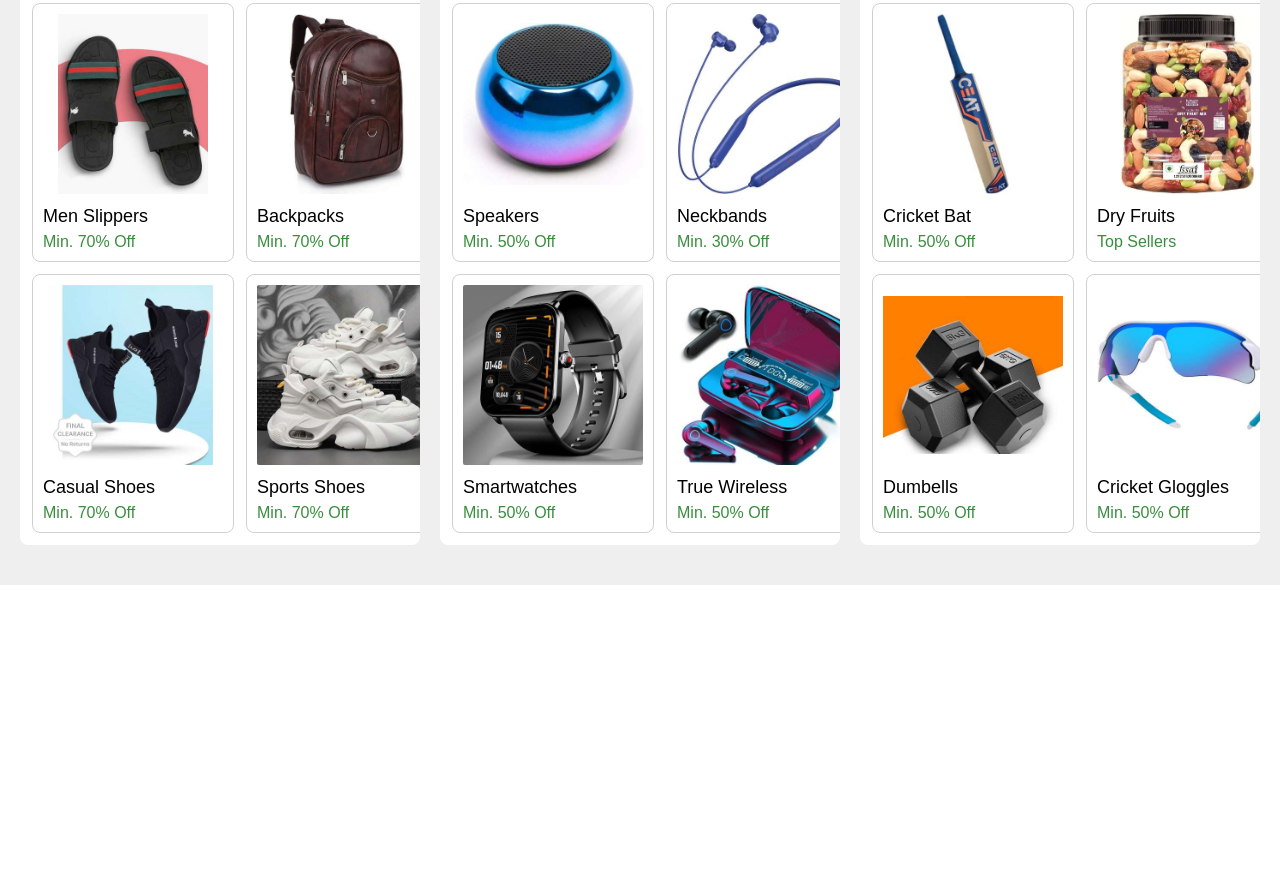
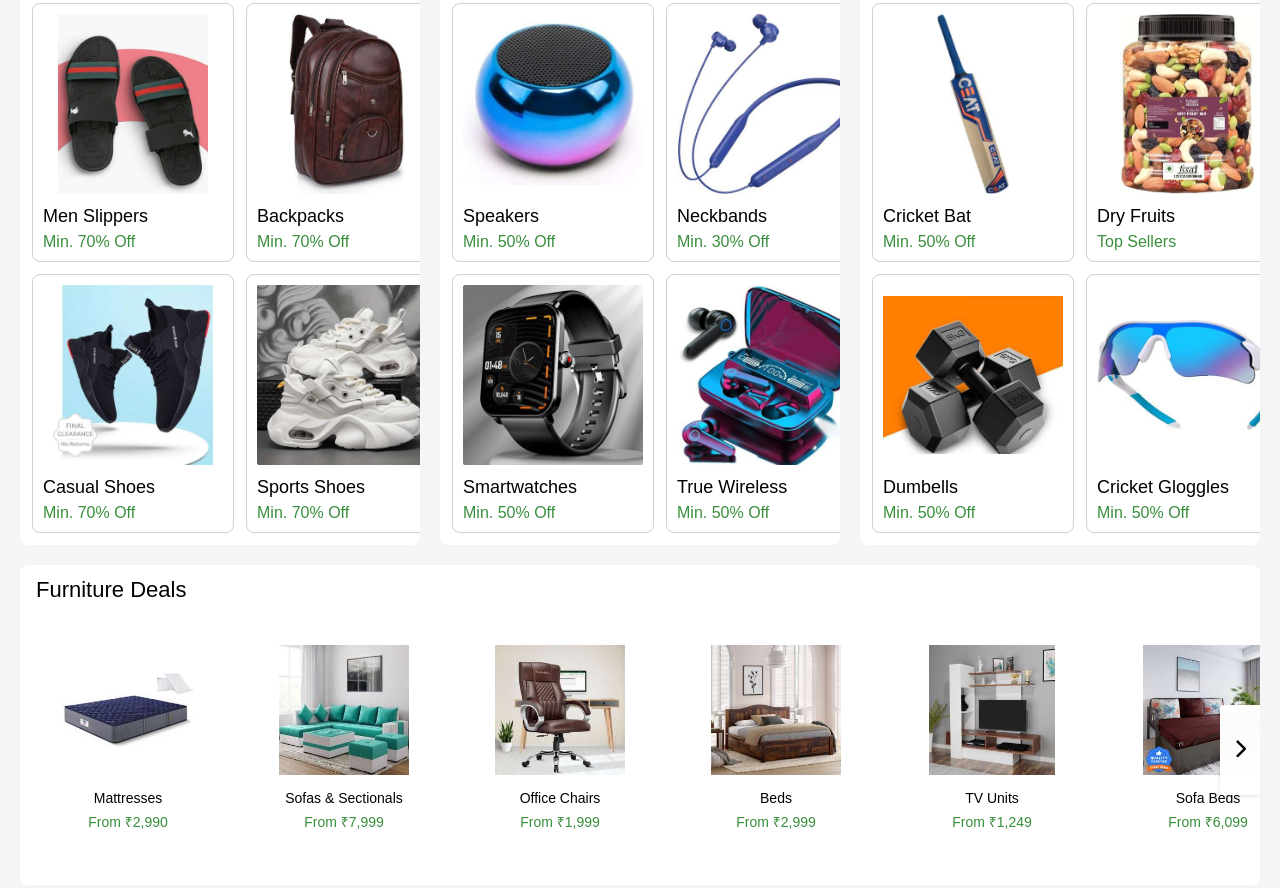
Before and after one commit to Tushar-revankar/Flipkart-clone, a plain HTML site: page index.html in a window 1280 px wide. Shown: the part 2018-2906 px from the top of the page. Before the commit the page ends 2603 px from the top, so only its background shows below. Drawn offline with Linux system fonts and the light colour scheme.

Commit message:
Updated styling

```diff
--- a/css/shop-category.css
+++ b/css/shop-category.css
@@ -1,5 +1,5 @@
 .outer-container {
-    background-color: #efefef;
+    background-color: #f5f5f5;
     padding: 90px 20px 20px 20px;
 }
 
--- a/index.html
+++ b/index.html
@@ -378,6 +378,58 @@
                 </div>
             </div>
 
+            <div class="products-container">
+                <div class="product-content">
+                    <h3>Furniture Deals</h3>
+                    <div class="product-carousel-container">
+                        <div class="carousel">
+                            <div class="product-card">
+                                <img src="/images/furniture-deals/a1.jpeg" alt="Electronics Product">
+                                <h4>Mattresses</h4>
+                                <p>From ₹2,990</p>
+                            </div>
+                            <div class="product-card">
+                                <img src="/images/furniture-deals/a2.jpeg" alt="Electronics Product">
+                                <h4>Sofas & Sectionals</h4>
+                                <p>From ₹7,999</p>
+                            </div>
+                            <div class="product-card">
+                                <img src="/images/furniture-deals/a3.jpeg" alt="Electronics Product">
+                                <h4>Office Chairs</h4>
+                                <p>From ₹1,999</p>
+                            </div>
+                            <div class="product-card">
+                                <img src="/images/furniture-deals/a4.jpeg" alt="Electronics Product">
+                                <h4>Beds</h4>
+                                <p>From ₹2,999</p>
+                            </div>
+                            <div class="product-card">
+                                <img src="/images/furniture-deals/a5.jpeg" alt="Electronics Product">
+                                <h4>TV Units</h4>
+                                <p>From ₹1,249</p>
+                            </div>
+                            <div class="product-card">
+                                <img src="/images/furniture-deals/a6.jpeg" alt="Electronics Product">
+                                <h4>Sofa Beds</h4>
+                                <p>From ₹6,099</p>
+                            </div>
+                            <div class="product-card">
+                                <img src="/images/furniture-deals/a7.jpeg" alt="Electronics Product">
+                                <h4>Sofa Sets</h4>
+                                <p>From ₹21,999</p>
+                            </div>
+                            <div class="product-card">
+                                <img src="/images/furniture-deals/a8.jpeg" alt="Electronics Product">
+                                <h4>Sofa Beds</h4>
+                                <p>From ₹6,099</p>
+                            </div>
+                        </div>
+                        <button class="carousel-prev-btn"><i class="fa-solid fa-chevron-left"></i></button>
+                        <button class="carousel-next-btn"><i class="fa-solid fa-chevron-right"></i></button>
+                    </div>
+                </div>
+            </div>
+
         </div>
     </main>
 
```
Also changed, not shown: images/furniture-deals/a1.jpeg (added), images/furniture-deals/a2.jpeg (added), images/furniture-deals/a3.jpeg (added), images/furniture-deals/a4.jpeg (added), images/furniture-deals/a5.jpeg (added), images/furniture-deals/a6.jpeg (added), images/furniture-deals/a7.jpeg (added), images/furniture-deals/a8.jpeg (added).
